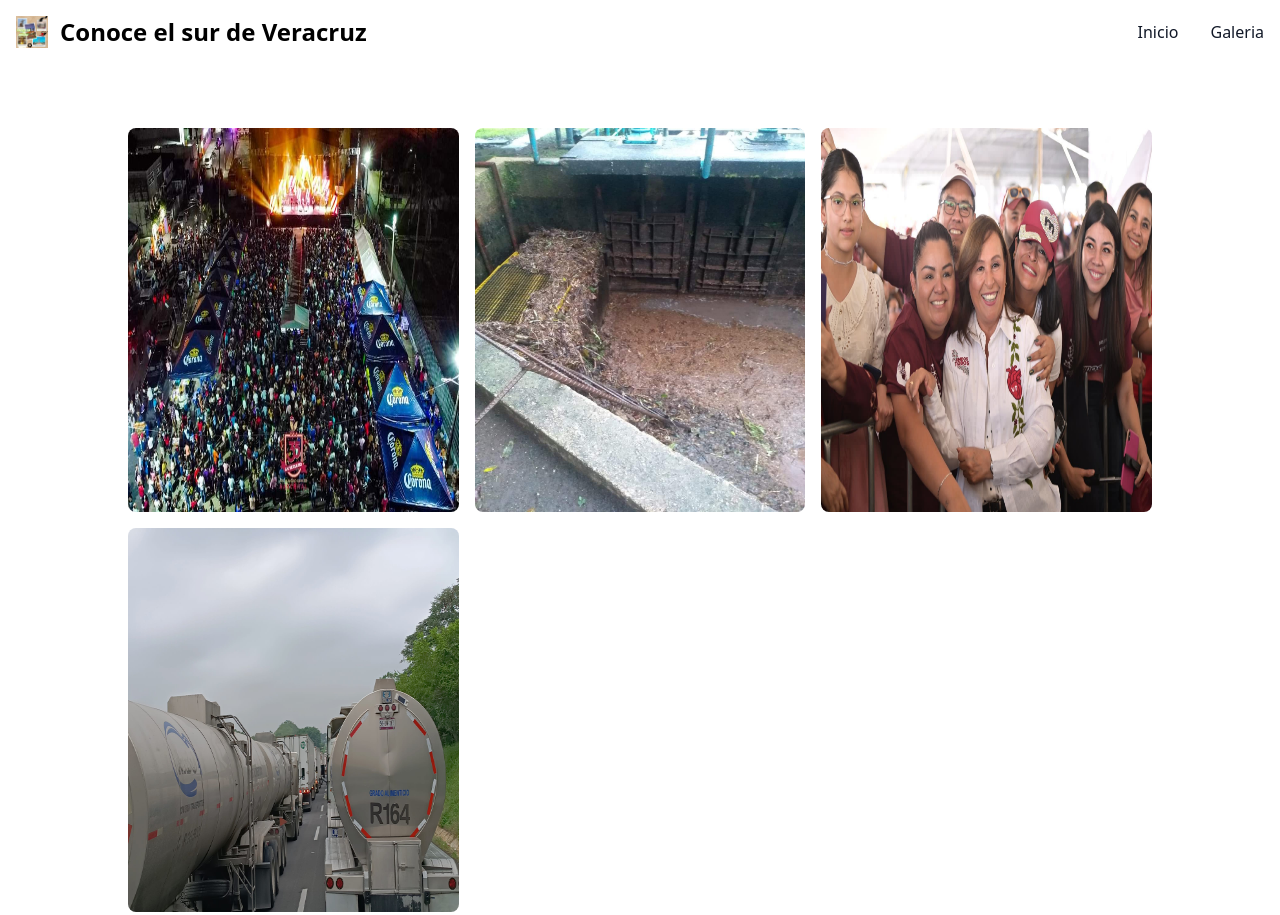
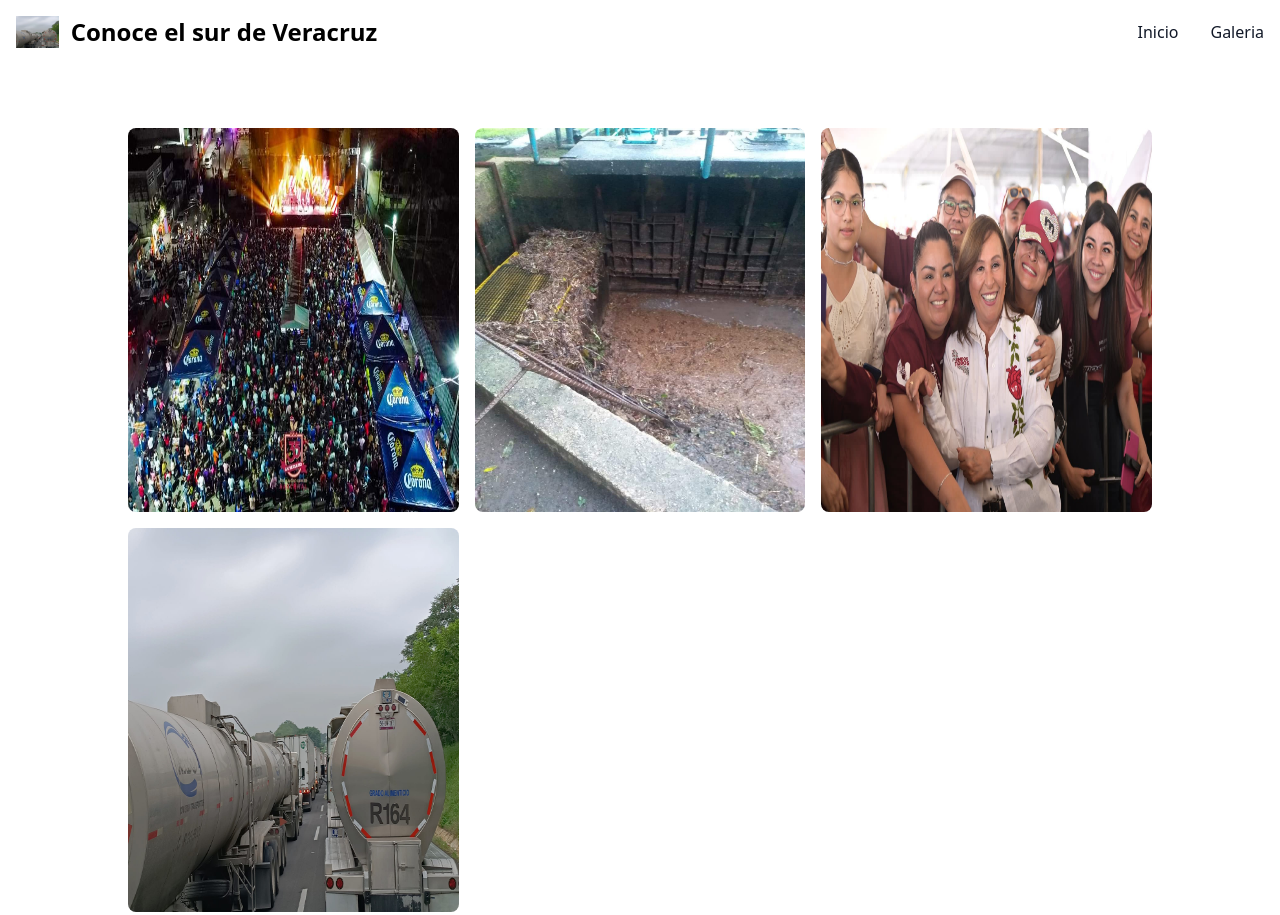
Before and after one commit to conocerNoticias/conoce-el-sur-de-Veracruz, an Astro site: page /conoce-el-sur-de-Veracruz/galeria in a window 1280 px wide. Shown: the top 915 px of the page. Built offline with nearby package versions, Linux system fonts and the light colour scheme; Astro itself is replaced by a stand-in of ours.

Commit message:
cambios de imagen de logo

```diff
--- a/src/pages/galeria.astro
+++ b/src/pages/galeria.astro
@@ -6,16 +6,16 @@ import Footer from "../components/Footer.astro";
 
 import Galery from "../components/Galery.astro";
 import GaleryImg from "../components/GaleryImg.astro";
-import img from "../../public/conocer.jpg";
 
 const link = "https://www.facebook.com/ConoceSur",
-  nombre = "Conoce el sur de Veracruz";
+  nombre = "Conoce el sur de Veracruz",
+  img = "/conoce-el-sur-de-Veracruz/404658806_262028086867233_4599410566007550730_n.jpg";
 const articulos = await Astro.glob("./posts/*.md");
 articulos.reverse();
 ---
 
 <Layout>
-  <Navbar imagen={img.src} link={"/conoce-el-sur-de-Veracruz/"} nombre={nombre}>
+  <Navbar imagen={img} link={"/conoce-el-sur-de-Veracruz/"} nombre={nombre}>
     <NavOption link={"/conoce-el-sur-de-Veracruz/"} nombre={"Inicio"} />
     <NavOption link={"/conoce-el-sur-de-Veracruz/galeria"} nombre={"Galeria"} />
   </Navbar>
--- a/src/pages/index.astro
+++ b/src/pages/index.astro
@@ -8,16 +8,16 @@ import Title from "../components/blog/Title.astro";
 import Posts from "../components/blog/Posts.astro";
 import Card from "../components/blog/Card.astro";
 import Jumbotron from "../components/Jumbotron.astro";
-import img from "../../public/conocer.jpg";
 
 const link = "https://www.facebook.com/ConoceSur",
-  nombre = "Conoce el sur de Veracruz";
+  nombre = "Conoce el sur de Veracruz",
+  img = "/conoce-el-sur-de-Veracruz/404658806_262028086867233_4599410566007550730_n.jpg";
 const articulos = await Astro.glob("./posts/*.md");
 articulos.reverse();
 ---
 
 <Layout>
-  <Navbar imagen={img.src} link={"/conoce-el-sur-de-Veracruz/"} nombre={nombre}>
+  <Navbar imagen={img} link={"/conoce-el-sur-de-Veracruz/"} nombre={nombre}>
     <NavOption link={"/conoce-el-sur-de-Veracruz/"} nombre={"Inicio"} />
     <NavOption link={"/conoce-el-sur-de-Veracruz/galeria"} nombre={"Galeria"} />
   </Navbar>
```
